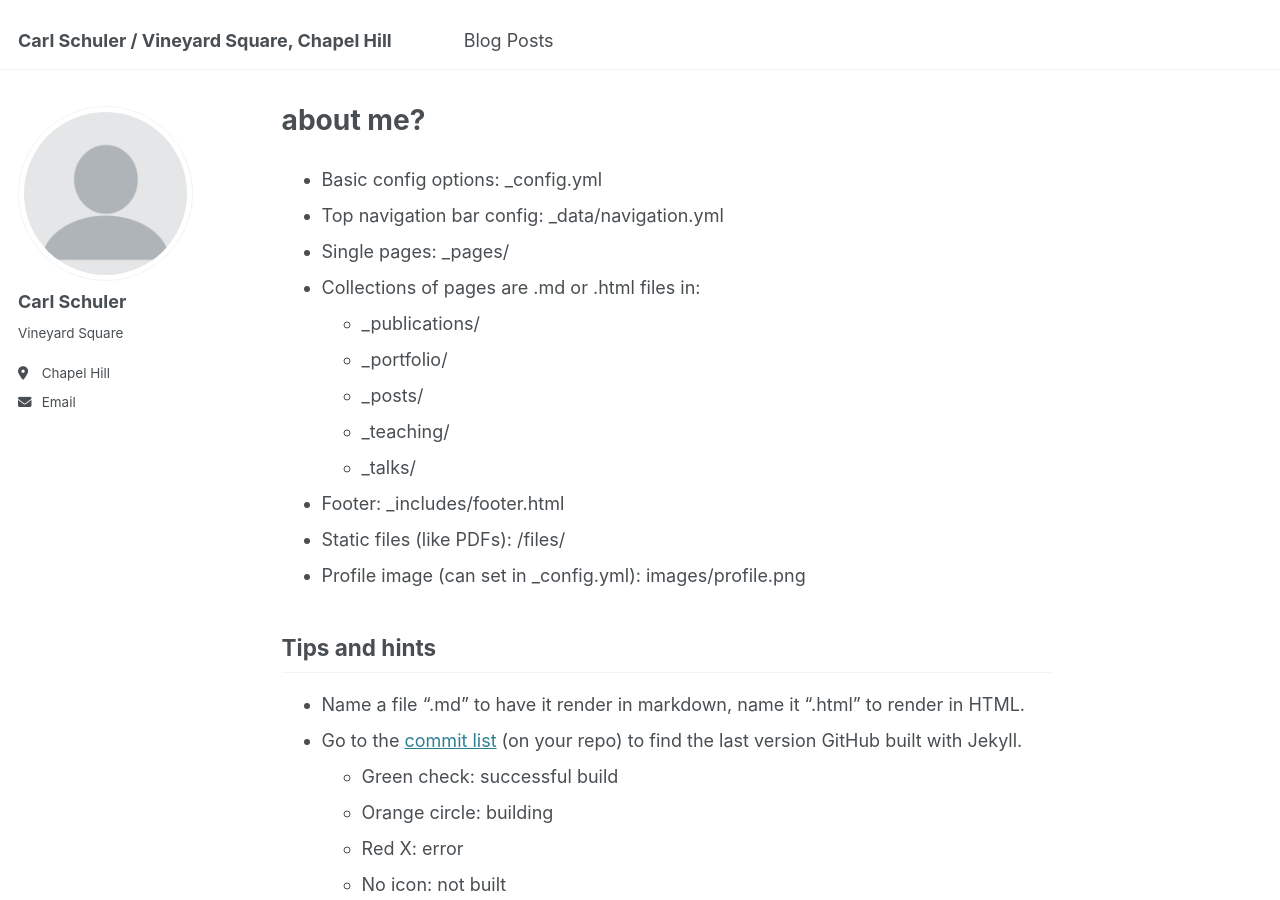
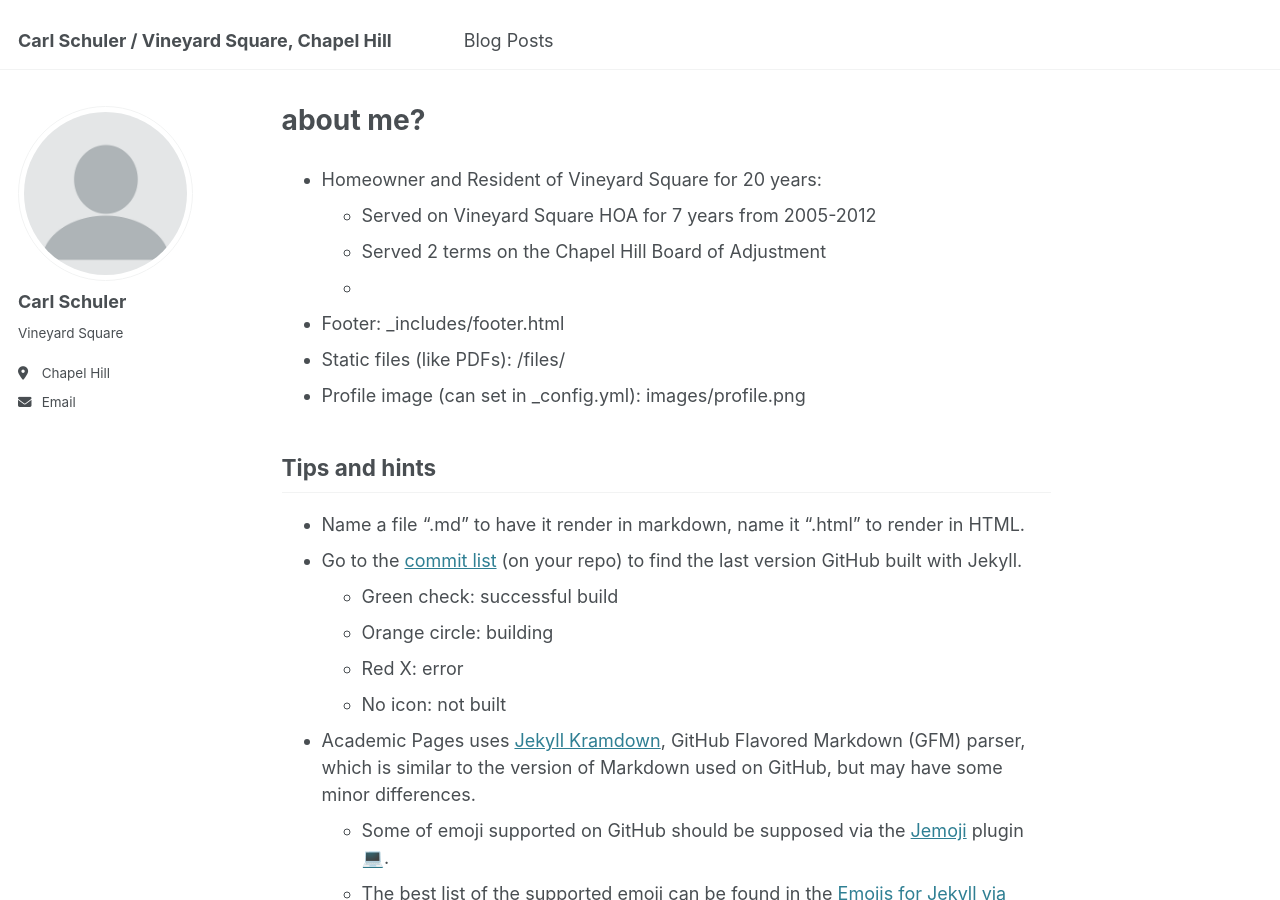
Before and after one commit to CarlSchuler/carl.github.io, a Jekyll site: the page built from _pages/markdown.md, in a window 1280 px wide and 900 px high. Built offline with Jekyll 4.4.1, drawn with Linux system fonts in a browser that asks for light colours; emoji names are drawn with the system emoji font.

Commit message:
Update markdown.md

```diff
--- a/_pages/markdown.md
+++ b/_pages/markdown.md
@@ -6,15 +6,10 @@ redirect_from:
   - /md/
   - /markdown.html
 ---
-* Basic config options: _config.yml
-* Top navigation bar config: _data/navigation.yml
-* Single pages: _pages/
-* Collections of pages are .md or .html files in:
-  * _publications/
-  * _portfolio/
-  * _posts/
-  * _teaching/
-  * _talks/
+* Homeowner and Resident of Vineyard Square for 20 years:
+  * Served on Vineyard Square HOA for 7 years from 2005-2012
+  * Served 2 terms on the Chapel Hill Board of Adjustment
+  *
 * Footer: _includes/footer.html
 * Static files (like PDFs): /files/
 * Profile image (can set in _config.yml): images/profile.png
```
